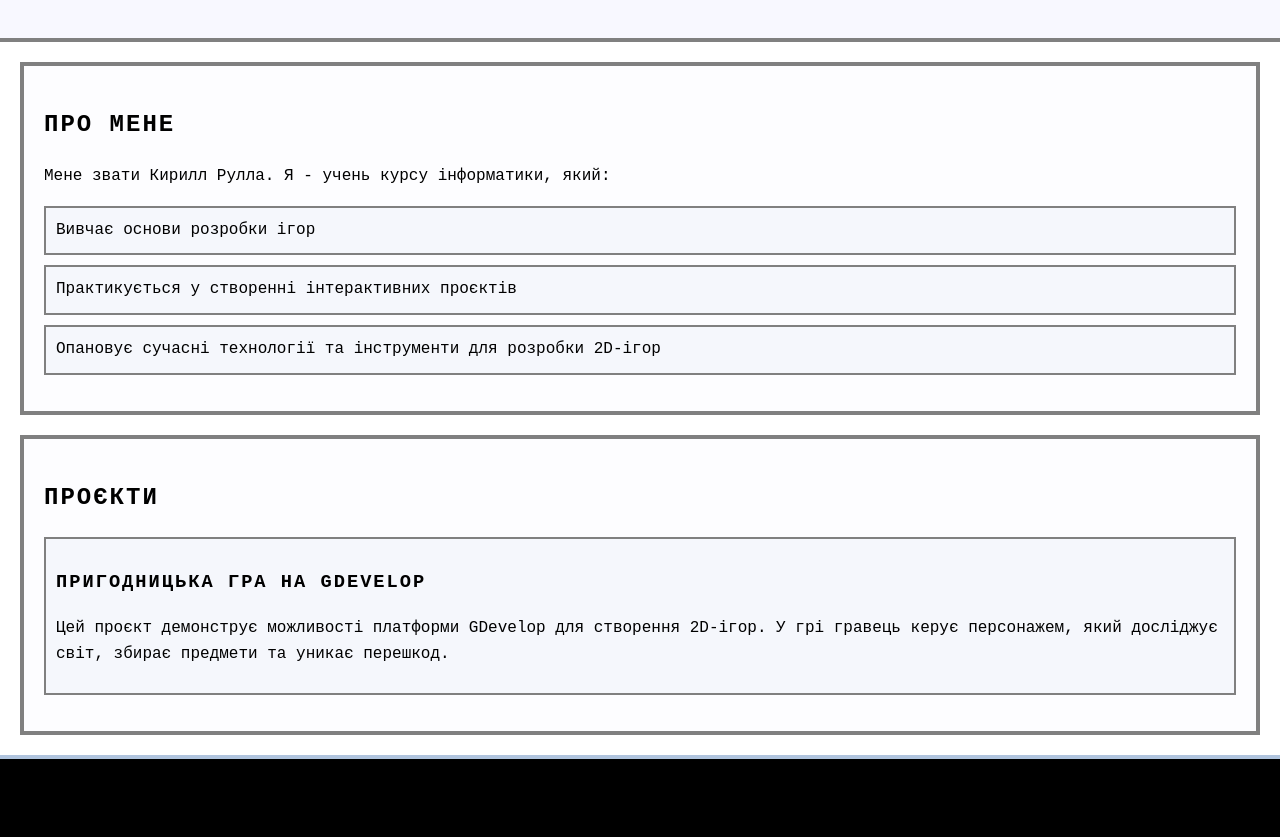
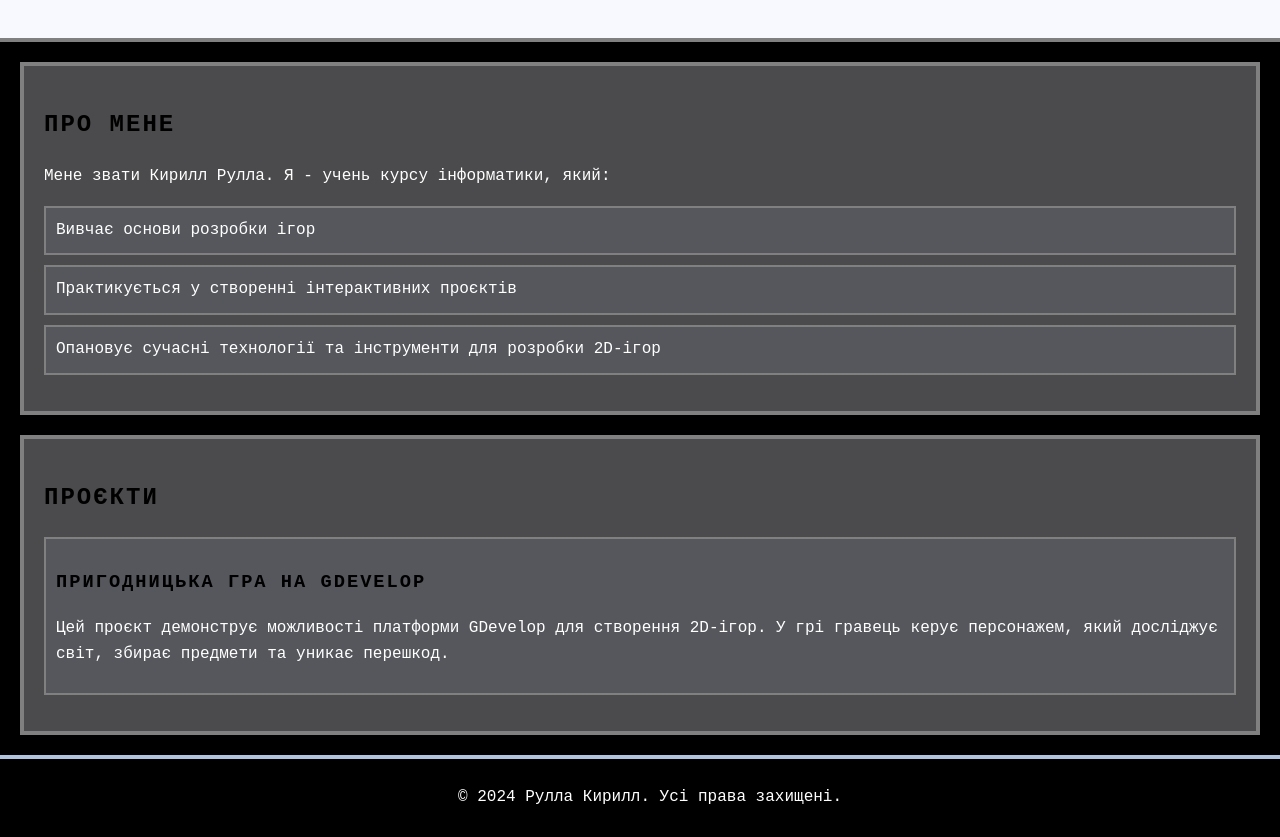
Before and after one commit to Yaidiot4/test-game-site, a plain HTML site: page index.html in a window 1280 px wide. Shown: the part 96-933 px from the top of the page. Drawn offline with Linux system fonts and the light colour scheme.

Commit message:
jhzjsjdjdjm

```diff
--- a/style.css
+++ b/style.css
@@ -3,8 +3,8 @@ body {
     line-height: 1.6;
     margin: 0;
     padding: 0;
-    color: black;
-    background-color: #FFFFFF;
+    color: #FFFFFF;
+    background-color: black;
 }
 
 header {
```
